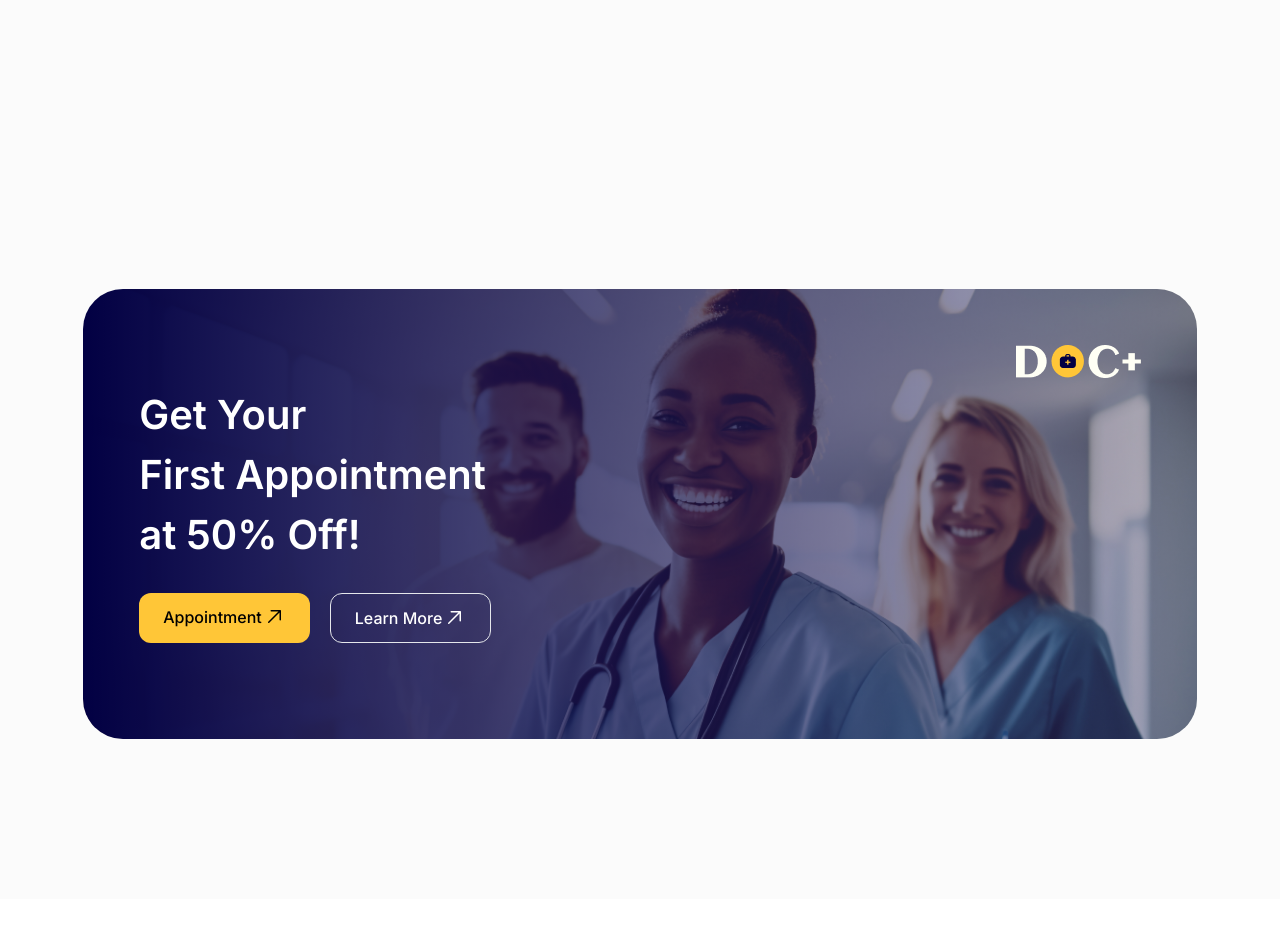
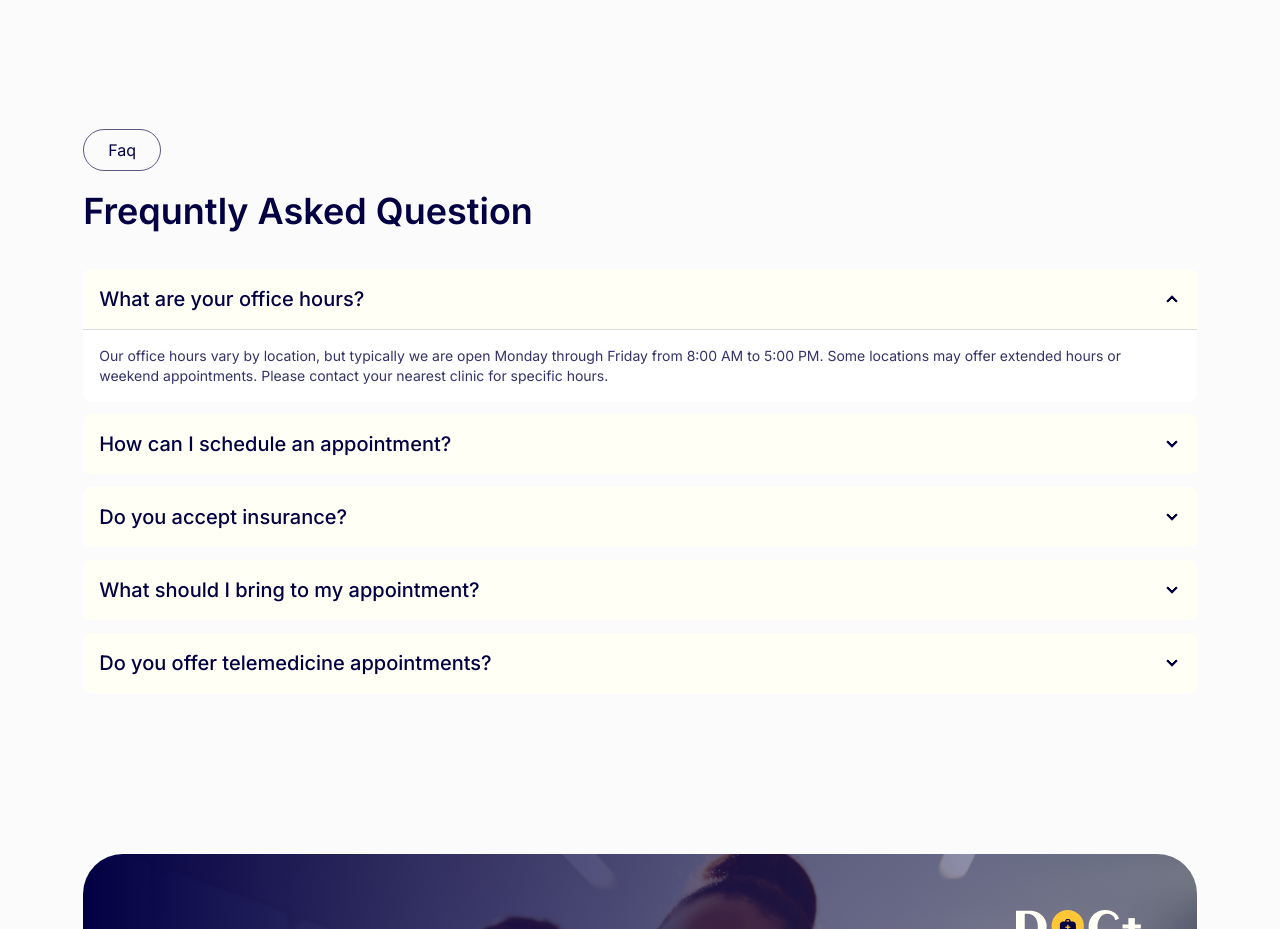
Before and after one commit to al-amin90/doc-plus-task, a React (Vite) app: page / in a window 1280 px wide. Shown: the part 2580-3509 px from the top of the page. Before the commit the page ends 3479 px from the top, so only its background shows below. Built offline with nearby package versions, Linux system fonts and the light colour scheme.

Commit message:
Frequntly Asked section added

```diff
--- /dev/null
+++ b/src/Pages/Home/Components/Faq.jsx
@@ -0,0 +1,92 @@
+import React from "react";
+import SectionTile from "../../../components/SectionTile";
+
+const Faq = () => {
+  return (
+    <div className="max-w-[1480px] text-primaryColor mx-auto w-[87%]">
+      <SectionTile
+        subTitle="Faq"
+        title="Frequntly Asked Question"
+      ></SectionTile>
+      <div className="gap-3 pt-4 flex flex-col">
+        {/* 1st faq */}
+        <div className="collapse collapse-arrow rounded-lg">
+          <input type="radio" name="my-accordion-2" defaultChecked />
+          <div className="collapse-title  bg-[#FFFFF5]  text-xl font-medium">
+            What are your office hours?
+          </div>
+          <div className="collapse-content font-normal text-sm text-[#343268] bg-white border-t border-[#DBDBDD]">
+            <p className="pt-4">
+              Our office hours vary by location, but typically we are open
+              Monday through Friday from 8:00 AM to 5:00 PM. Some locations may
+              offer extended hours or weekend appointments. Please contact your
+              nearest clinic for specific hours.
+            </p>
+          </div>
+        </div>
+        {/* 2nd faq */}
+        <div className="collapse collapse-arrow rounded-lg">
+          <input type="radio" name="my-accordion-2" />
+          <div className="collapse-title  bg-[#FFFFF5]  text-xl font-medium">
+            How can I schedule an appointment?
+          </div>
+          <div className="collapse-content font-normal text-sm text-[#343268]  bg-white border-t border-[#DBDBDD]">
+            <p className="pt-4">
+              Our office hours vary by location, but typically we are open
+              Monday through Friday from 8:00 AM to 5:00 PM. Some locations may
+              offer extended hours or weekend appointments. Please contact your
+              nearest clinic for specific hours.
+            </p>
+          </div>
+        </div>
+        {/* 3rd faq */}
+        <div className="collapse collapse-arrow rounded-lg">
+          <input type="radio" name="my-accordion-2" />
+          <div className="collapse-title  bg-[#FFFFF5]  text-xl font-medium">
+            Do you accept insurance?
+          </div>
+          <div className="collapse-content font-normal text-sm text-[#343268]  bg-white border-t border-[#DBDBDD]">
+            <p className="pt-4">
+              Our office hours vary by location, but typically we are open
+              Monday through Friday from 8:00 AM to 5:00 PM. Some locations may
+              offer extended hours or weekend appointments. Please contact your
+              nearest clinic for specific hours.
+            </p>
+          </div>
+        </div>
+        {/* 4th faq */}
+        <div className="collapse collapse-arrow rounded-lg">
+          <input type="radio" name="my-accordion-2" />
+          <div className="collapse-title  bg-[#FFFFF5]  text-xl font-medium">
+            What should I bring to my appointment?
+          </div>
+          <div className="collapse-content font-normal text-sm text-[#343268] bg-white border-t border-[#DBDBDD]">
+            <p className="pt-4">
+              Our office hours vary by location, but typically we are open
+              Monday through Friday from 8:00 AM to 5:00 PM. Some locations may
+              offer extended hours or weekend appointments. Please contact your
+              nearest clinic for specific hours.
+            </p>
+          </div>
+        </div>
+        {/* 5th faq */}
+        <div className="collapse collapse-arrow rounded-lg">
+          <input type="radio" name="my-accordion-2" />
+          <div className="collapse-title  bg-[#FFFFF5]  text-xl font-medium">
+            Do you offer telemedicine appointments?
+          </div>
+          <div className="collapse-content font-normal text-sm text-[#343268]  bg-white border-t border-[#DBDBDD]">
+            <p className="pt-4">
+              Authoritatively aggregate standardized web-readiness rather than
+              transparent materials. Professionally harness user-centric
+              e-markets and principle-centered e-services. Energistically
+              productivate
+            </p>
+          </div>
+        </div>
+      </div>
+    </div>
+  );
+};
+
+export default Faq;
--- a/src/Pages/Home/Home.jsx
+++ b/src/Pages/Home/Home.jsx
@@ -5,6 +5,7 @@ import ComprehensiveCare from "./Components/ComprehensiveCare";
 import Soultions from "./Components/Soultions";
 import Service from "./Components/Service";
 import Appointment from "./Components/Appointment";
+import Faq from "./Components/Faq";
 
 const Home = () => {
   return (
@@ -14,6 +15,7 @@ const Home = () => {
       <ComprehensiveCare></ComprehensiveCare>
       <Soultions></Soultions>
       <Service></Service>
+      <Faq></Faq>
       <Appointment></Appointment>
     </div>
   );
```
